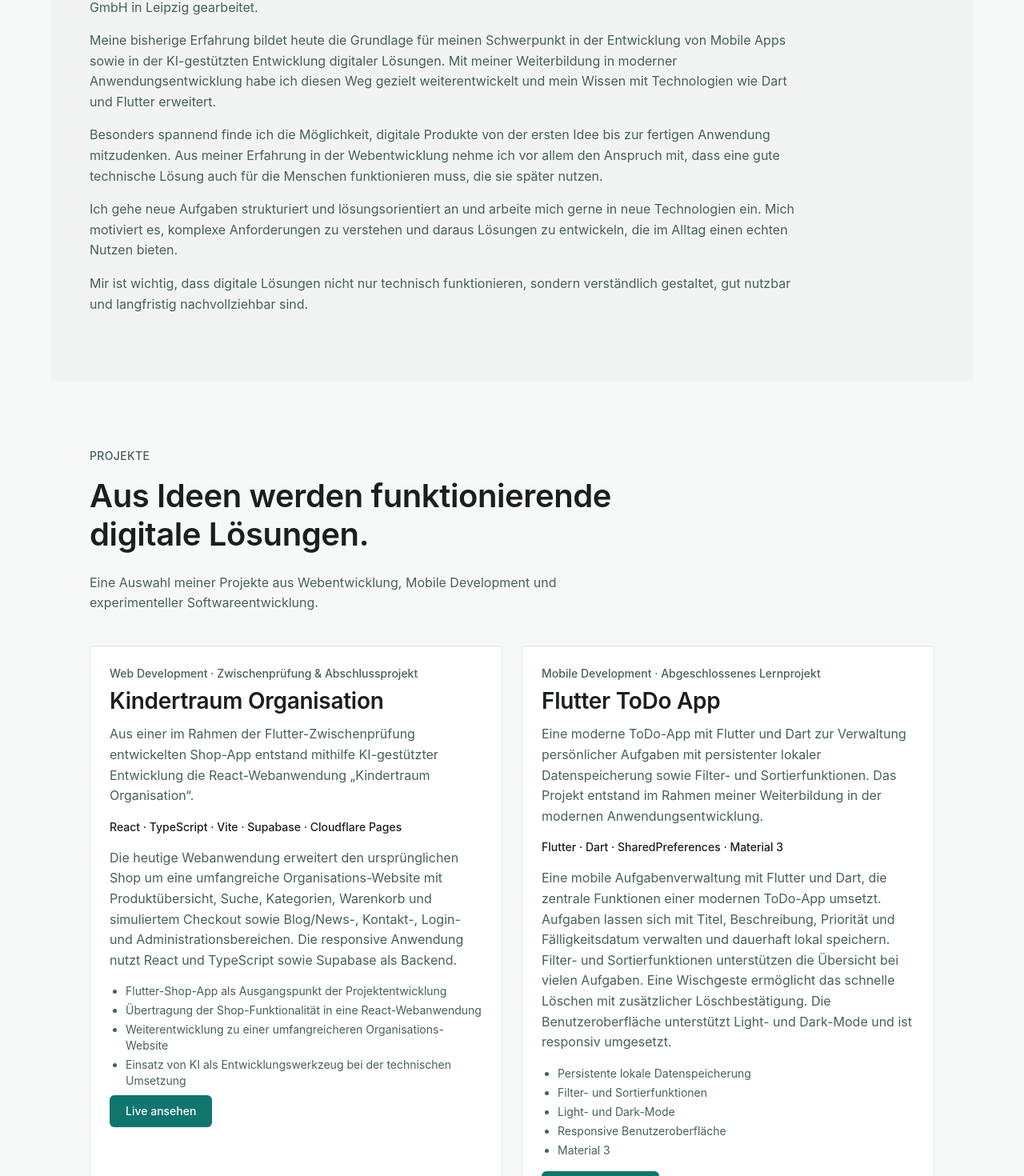
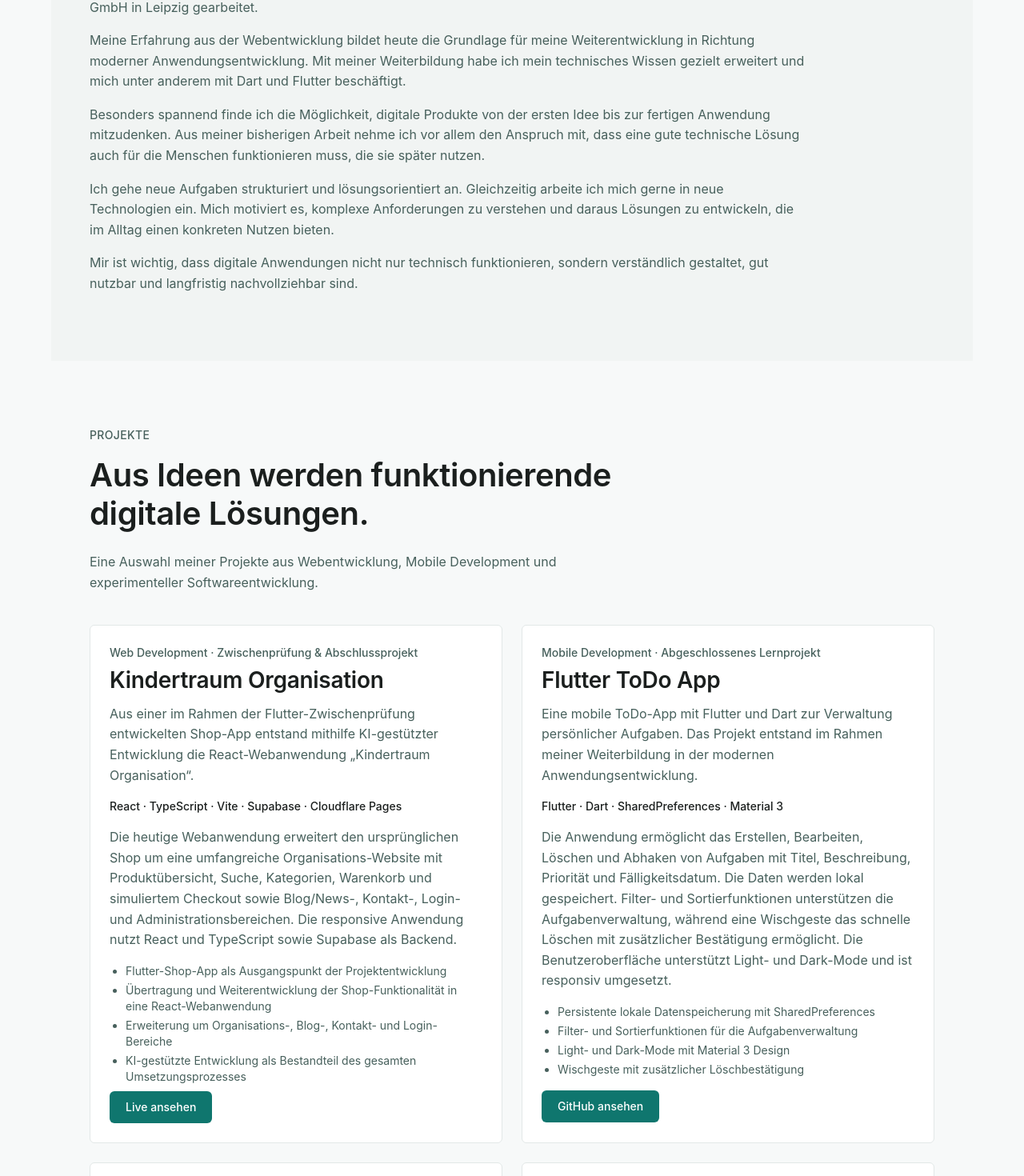
Before and after one commit to Alexandra-S-new/portfolio-alexandra-schetelich, a React (Vite) app: page / in a window 1280 px wide. Shown: the part 991-2461 px from the top of the page at 80% size. Built offline with nearby package versions, Linux system fonts and the light colour scheme.

Commit message:
abschluss

```diff
--- a/src/data/projects.ts
+++ b/src/data/projects.ts
@@ -30,9 +30,9 @@ export const projects: Project[] = [
     role: 'Eigenständige Konzeption und Umsetzung der Flutter-App im Rahmen der Zwischenprüfung. Anschließend eigenständige Weiterentwicklung des Projekts als React-Webanwendung mit KI-gestützter Unterstützung bei der technischen Übertragung und Anpassung.',
     highlights: [
       'Flutter-Shop-App als Ausgangspunkt der Projektentwicklung',
-      'Übertragung der Shop-Funktionalität in eine React-Webanwendung',
-      'Weiterentwicklung zu einer umfangreicheren Organisations-Website',
-      'Einsatz von KI als Entwicklungswerkzeug bei der technischen Umsetzung'
+      'Übertragung und Weiterentwicklung der Shop-Funktionalität in eine React-Webanwendung',
+      'Erweiterung um Organisations-, Blog-, Kontakt- und Login-Bereiche',
+      'KI-gestützte Entwicklung als Bestandteil des gesamten Umsetzungsprozesses'
     ],
     keyLearnings: [
       'Entwicklung einer strukturierten Flutter-App mit Provider',
@@ -49,9 +49,9 @@ export const projects: Project[] = [
     category: 'Mobile Development',
     status: 'Abgeschlossenes Lernprojekt',
     shortDescription:
-      'Eine moderne ToDo-App mit Flutter und Dart zur Verwaltung persönlicher Aufgaben mit persistenter lokaler Datenspeicherung sowie Filter- und Sortierfunktionen. Das Projekt entstand im Rahmen meiner Weiterbildung in der modernen Anwendungsentwicklung.',
+      'Eine mobile ToDo-App mit Flutter und Dart zur Verwaltung persönlicher Aufgaben. Das Projekt entstand im Rahmen meiner Weiterbildung in der modernen Anwendungsentwicklung.',
     description:
-      'Eine mobile Aufgabenverwaltung mit Flutter und Dart, die zentrale Funktionen einer modernen ToDo-App umsetzt. Aufgaben lassen sich mit Titel, Beschreibung, Priorität und Fälligkeitsdatum verwalten und dauerhaft lokal speichern. Filter- und Sortierfunktionen unterstützen die Übersicht bei vielen Aufgaben. Eine Wischgeste ermöglicht das schnelle Löschen mit zusätzlicher Löschbestätigung. Die Benutzeroberfläche unterstützt Light- und Dark-Mode und ist responsiv umgesetzt.',
+      'Die Anwendung ermöglicht das Erstellen, Bearbeiten, Löschen und Abhaken von Aufgaben mit Titel, Beschreibung, Priorität und Fälligkeitsdatum. Die Daten werden lokal gespeichert. Filter- und Sortierfunktionen unterstützen die Aufgabenverwaltung, während eine Wischgeste das schnelle Löschen mit zusätzlicher Bestätigung ermöglicht. Die Benutzeroberfläche unterstützt Light- und Dark-Mode und ist responsiv umgesetzt.',
     technologies: ['Flutter', 'Dart', 'SharedPreferences', 'Material 3'],
     features: [
       'Aufgaben erstellen, bearbeiten und löschen',
@@ -69,11 +69,10 @@ export const projects: Project[] = [
     role:
       'Eigenständige praktische Umsetzung im Rahmen der Weiterbildung im Bereich Mobile Development.',
     highlights: [
-      'Persistente lokale Datenspeicherung',
-      'Filter- und Sortierfunktionen',
-      'Light- und Dark-Mode',
-      'Responsive Benutzeroberfläche',
-      'Material 3 ',
+      'Persistente lokale Datenspeicherung mit SharedPreferences',
+      'Filter- und Sortierfunktionen für die Aufgabenverwaltung',
+      'Light- und Dark-Mode mit Material 3 Design',
+      'Wischgeste mit zusätzlicher Löschbestätigung ',
     ],
     keyLearnings: [
       'Grundlagen der Sprache Dart',
@@ -89,7 +88,7 @@ export const projects: Project[] = [
     category: 'Mobile Development & Backend',
     status: 'Abgeschlossenes Lernprojekt',
     shortDescription:
-      'Eine mobile Chat-Anwendung mit E-Mail-Registrierung und -Login sowie Echtzeit-Nachrichten über Firebase. Das Projekt verbindet eine Flutter-Oberfläche mit einem cloudbasierten Backend.',
+      'Eine mobile Chat-Anwendung mit Flutter, Firebase Authentication und Cloud Firestore. Das Projekt verbindet eine mobile Benutzeroberfläche mit Authentifizierung und cloudbasierter Echtzeit-Datenspeicherung.',
     description:
       'Ein Auth Gate steuert abhängig vom Firebase-Authentifizierungsstatus die Anzeige von Login-/Registrierungsbereich und Chat-Bereich. Nachrichten werden über einen eigenen Message-Service in Cloud Firestore gespeichert und enthalten Text, Absender-UID, Absender-E-Mail und Zeitstempel. Ein Firestore-Stream synchronisiert neue Nachrichten in Echtzeit und stellt sie chronologisch dar. Die Firebase-Anbindung wird über eine generierte FlutterFire-Konfigurationsdatei eingerichtet. Die serverseitigen Firestore Security Rules sind nicht Bestandteil des Repositories.',
     technologies: [
@@ -112,8 +111,9 @@ export const projects: Project[] = [
     role:
       'Eigenständige praktische Umsetzung im Rahmen eines Lern-/Praxisprojekts zur Vertiefung von Mobile Development mit Backend-Anbindung.',
     highlights: [
+      'E-Mail-Registrierung und -Login mit Firebase Authentication',
       'Echtzeit-Synchronisation von Nachrichten über Firestore-Streams',
-      'Automatische Steuerung von Login und Chat über ein Auth Gate',
+      'Auth Gate zur Steuerung des Zugangs zu Login und Chat',
     ],
     keyLearnings: [
       'Umsetzung von Benutzerregistrierung und -anmeldung mit Firebase Authentication',
@@ -129,9 +129,9 @@ export const projects: Project[] = [
     category: 'Rapid Extendable Prototyping',
     status: 'Proof of Concept (PoC), aktiv getestet',
     shortDescription:
-      'Ein KI-first entwickelter, deterministischer, agentenbasierter Simulations-Prototyp einer kleinen Welt mit Personen, Tieren, Bedürfnissen und wirtschaftlichen Interaktionen, umgesetzt in TypeScript mit CLI und Web-Oberfläche.',
+      'Ein KI-first entwickelter, deterministischer, agentenbasierter Simulations-Prototyp einer kleinen Welt mit Personen, Tieren, Bedürfnissen und wirtschaftlichen Interaktionen.',
     description:
-      'Die Simulation entstand in einem KI-first Entwicklungsprozess und verbindet eine klar strukturierte, erweiterbare Architektur mit deterministischen Simulationsläufen und einer einfachen Utility-KI, die den simulierten Personen unterschiedliche Handlungen wie Essen, Schlafen, Arbeiten, Handeln und Sozialisieren ermöglicht. Die Engine kann über eine CLI oder eine eigenständige Web-Oberfläche mit interaktiver SVG-Karte genutzt werden. Gespeicherte Simulationsstände lassen sich reproduzierbar laden und weiterführen. Die technische Umsetzung wurde durch automatisierte Tests abgesichert. ',
+      'Die Simulation modelliert eine kleine Welt, in der simulierte Personen unterschiedliche Handlungen wie Essen, Schlafen, Arbeiten, Handeln und Sozialisieren ausführen können. Die Engine lässt sich sowohl über eine CLI als auch über eine Web-Oberfläche mit interaktiver SVG-Karte nutzen. Simulationsstände können gespeichert, reproduzierbar geladen und weitergeführt werden. Die technische Umsetzung wurde durch automatisierte Tests abgesichert.',
     technologies: [
       'TypeScript',
       'Node.js',
@@ -157,10 +157,10 @@ export const projects: Project[] = [
     role:
       'Eigenständige Konzeption und technische Umsetzung der gesamten Simulationsarchitektur, der CLI sowie der Web-Oberfläche in einem KI-first Entwicklungsprozess. KI-gestützte Werkzeuge wurden für Ideenfindung, Konzeption und Implementierung eingesetzt; Architekturentscheidungen, Validierung und Qualitätssicherung wurden eigenständig verantwortet.',
     highlights: [
-      'Determinismus praktisch verifiziert: Gespeicherte Simulationszustände lassen sich reproduzierbar fortsetzen',
-      'CLI und Web-Oberfläche greifen auf dieselbe Simulations-Engine zu',
-      'Zwei gleichberechtigte Präsentationswege (CLI und Web) auf derselben Engine',
-      'Beobachtete Emergenz: Aus einfachen Regeln entstanden im Testlauf eigenständig eine Partnerschaft und eine Geburt',
+      'Deterministische und reproduzierbare Simulationsläufe',
+      'Gemeinsame Simulations-Engine für CLI und Web-Oberfläche',
+      'Interaktive Darstellung über eine SVG-Karte',
+      'Beobachtete Emergenz: Partnerschaft und Geburt entstanden im Testlauf aus einfachen Regeln',
     ],
     keyLearnings: [
       'KI-first Development als strukturierter Entwicklungsansatz für Ideenfindung, Konzeption und Implementierung',
--- a/src/pages/Home.tsx
+++ b/src/pages/Home.tsx
@@ -55,7 +55,7 @@ export function Home() {
             </p>
             <p>
               Ich bin Alexandra Schetelich, Medieninformatikerin (M.Sc.) und Entwicklerin moderner Anwendungen.
-              Mein Schwerpunkt liegt auf der Konzeption und Entwicklung von Mobile Apps sowie in der KI-gestützten Entwicklung digitaler Lösungen.
+              In meiner Arbeit verknüpfe ich Web- und Mobile-Entwicklung mit KI-gestützten Entwicklungsprozessen.
               Dabei verbinde ich technisches Verständnis mit einem Blick für klare und intuitive Anwendungen.</p>
             <p>
               Mein Anspruch ist es, durchdachte und benutzerfreundliche Lösungen zu schaffen, die nicht nur technisch funktionieren, sondern Menschen im Alltag wirklich unterstützen.
@@ -97,19 +97,18 @@ export function Home() {
             </p>
 
             <p>
-              Meine bisherige Erfahrung bildet heute die Grundlage für meinen Schwerpunkt in der Entwicklung von Mobile Apps
-              sowie in der KI-gestützten Entwicklung digitaler Lösungen. Mit meiner Weiterbildung in moderner Anwendungsentwicklung habe ich diesen Weg
-              gezielt weiterentwickelt und mein Wissen mit Technologien wie Dart und Flutter erweitert.</p>
+              Meine Erfahrung aus der Webentwicklung bildet heute die Grundlage für meine Weiterentwicklung in Richtung moderner Anwendungsentwicklung. Mit meiner Weiterbildung habe ich mein technisches Wissen gezielt erweitert und mich unter anderem mit Dart und Flutter beschäftigt.</p>
 
             <p>
               Besonders spannend finde ich die Möglichkeit, digitale Produkte von der ersten Idee bis zur fertigen Anwendung mitzudenken.
-              Aus meiner Erfahrung in der Webentwicklung nehme ich vor allem den Anspruch mit,
+              Aus meiner bisherigen Arbeit nehme ich vor allem den Anspruch mit,
               dass eine gute technische Lösung auch für die Menschen funktionieren muss, die sie später nutzen.
             </p>
-            <p>Ich gehe neue Aufgaben strukturiert und lösungsorientiert an und arbeite mich gerne in neue Technologien ein. Mich motiviert es, komplexe Anforderungen zu verstehen und daraus Lösungen zu entwickeln, die im Alltag einen echten Nutzen bieten.</p>
+            <p>Ich gehe neue Aufgaben strukturiert und lösungsorientiert an. Gleichzeitig arbeite ich mich gerne in neue Technologien ein.
+              Mich motiviert es, komplexe Anforderungen zu verstehen und daraus Lösungen zu entwickeln, die im Alltag einen konkreten Nutzen bieten.</p>
 
             <p>
-              Mir ist wichtig, dass digitale Lösungen nicht nur technisch funktionieren, sondern verständlich gestaltet,
+              Mir ist wichtig, dass digitale Anwendungen nicht nur technisch funktionieren, sondern verständlich gestaltet,
               gut nutzbar und langfristig nachvollziehbar sind.
             </p>
           </div>
@@ -189,7 +188,7 @@ export function Home() {
           </h2>
 
           <p className="mt-6 max-w-2xl text-text-muted">
-            Meine Kenntnisse reichen von moderner Web- und Mobile-Entwicklung bis hin zu KI-gestützten Anwendungen.
+            Meine Kenntnisse reichen von moderner Web- und Mobile-Entwicklung bis hin zu KI-gestützten Entwicklungsprozessen.
             Dabei verbinde ich technische Umsetzung mit strukturiertem
             Arbeiten, Gestaltung und einem Blick für die Nutzerperspektive.
           </p>
@@ -215,7 +214,7 @@ export function Home() {
               <h3>Mobile Development</h3>
               <p className="mt-3 text-text-muted">
                 Entwicklung mobiler Anwendungen mit Dart und Flutter im
-                Rahmen meiner aktuellen fachlichen Vertiefung.
+                Rahmen meiner fachlichen Vertiefung.
               </p>
               <ul className="mt-4 flex flex-wrap gap-x-3 gap-y-1 text-sm text-text-muted">
                 <li>Dart</li>
```
